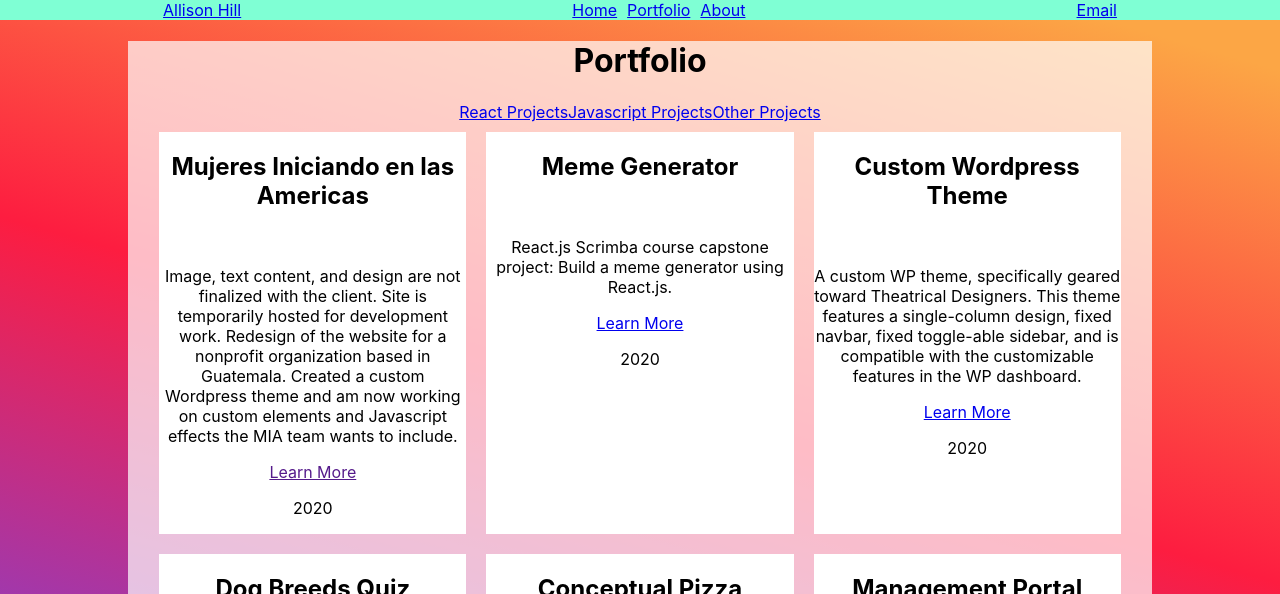
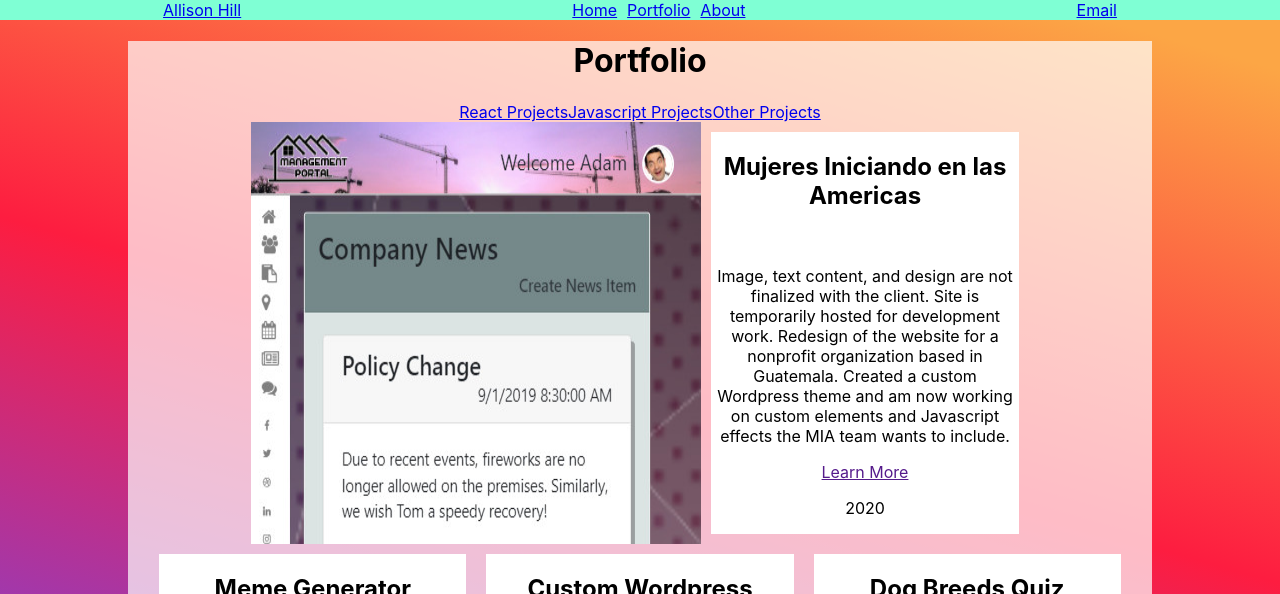
Before and after one commit to AllisonSHill/my-portfolio, a React (Create React App) app: page /portfolio in a window 1280 px wide. Shown: the top 594 px of the page. Built offline with nearby package versions, Linux system fonts and the light colour scheme.

Commit message:
portfolio

```diff
--- a/src/Components/Portfolio.js
+++ b/src/Components/Portfolio.js
@@ -1,6 +1,8 @@
 import React, { useState, useEffect } from "react"
 import { Link } from "react-router-dom"
 import PortfolioData from "./PortfolioComponents/PortfolioData"
+import ManagementPortalThumb from "../Images/ManagementPortalThumb.jpg"
+
 
 function Portfolio() {
 
@@ -28,6 +30,7 @@ function Portfolio() {
             <Link to="/portfolio/other">Other Projects</Link>
 
             <div className="portfolio-container">
+                <img src={ManagementPortalThumb}/>
                 {portfolioItems}
             </div>
 
--- a/src/Components/PortfolioComponents/PortfolioData.js
+++ b/src/Components/PortfolioComponents/PortfolioData.js
@@ -1,3 +1,7 @@
+import ManagementPortalThumb from "../../Images/ManagementPortalThumb.jpg"
+
+console.log(ManagementPortalThumb)
+
 const PortfolioData = [
 
     {
@@ -51,7 +55,7 @@ const PortfolioData = [
         description: "Worked with a team on an employee portal site for a construction company. I worked on both front end and back end projects, and created some really cool elements and functions.",
         repository: "https://github.com/AllisonSHill/ProsperITOverview",
         link: "",
-        image: "https://github.com/AllisonSHill/pictures/blob/master/Mobile%20site/jobSites%20Desktop%20table.png",
+        image: { ManagementPortalThumb },
         //Not sure what's happening here need to host it as separate image?
         date: "2019"
     },
```
